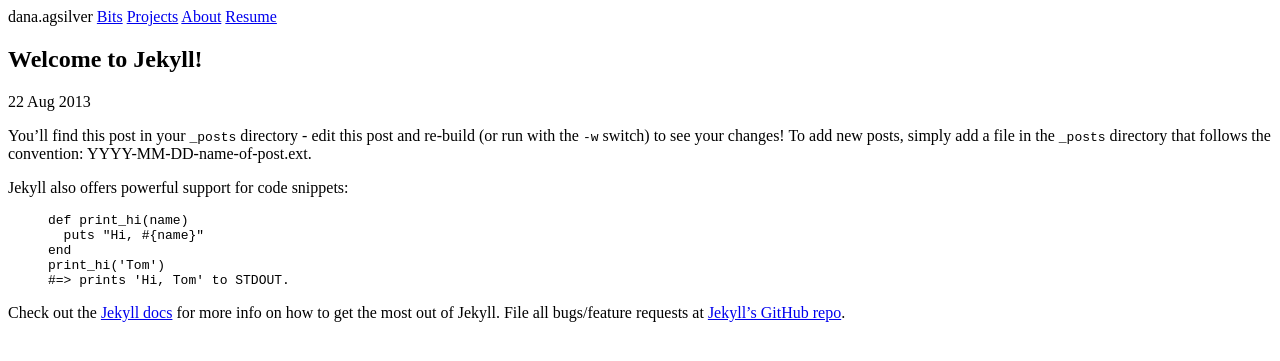
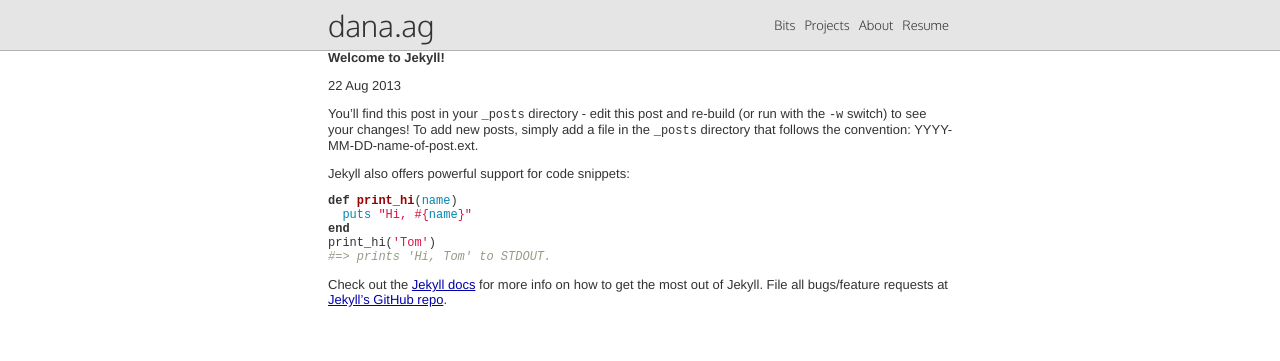
Before and after one commit to danasilver/danasilver.github.io, a Jekyll site: the page built from _posts/2013-08-22-welcome-to-jekyll.markdown, in a window 1280 px wide. Shown: the top 361 px of the page. Built offline with Jekyll 4.4.1, drawn with Linux system fonts in a browser that asks for light colours; Markdown is read by kramdown in place of the engine named in the settings.

Commit message:
fix links and exclude files from _site

```diff
--- a/_config.yml
+++ b/_config.yml
@@ -1,3 +1,4 @@
 name: Dana Silver
 markdown: redcarpet
 pygments: true
+exclude: ['less', '.gitignore', '*.sublime-*', 'README.md']
--- a/_layouts/default.html
+++ b/_layouts/default.html
@@ -5,10 +5,9 @@
         <meta http-equiv="X-UA-Compatible" content="IE=edge,chrome=1">
         <title>{{ page.title }}</title>
         <meta name="viewport" content="width=device-width">
-        <link rel="icon" type="image/png" href="static/imgs/favicon.ico">
-        <link rel="stylesheet" href="static/css/syntax.css">
-        <link rel="stylesheet" href="static/css/ag.css">
-
+        <link rel="icon" type="image/png" href="/static/imgs/favicon.ico">
+        <link rel="stylesheet" href="/static/css/syntax.css">
+        <link rel="stylesheet" href="/static/css/ag.css">
     </head>
     <body>
       <div class="header">
```
